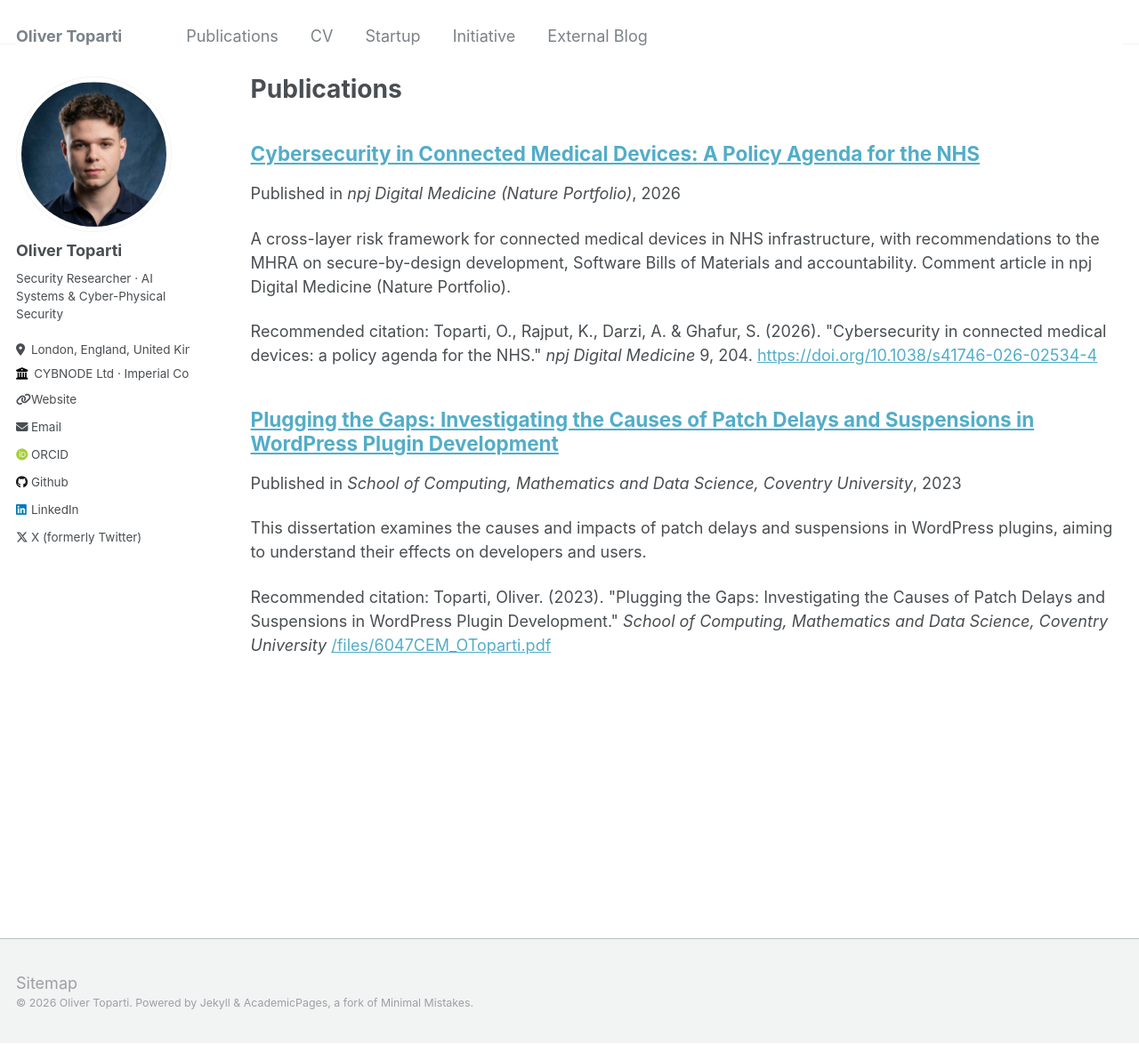
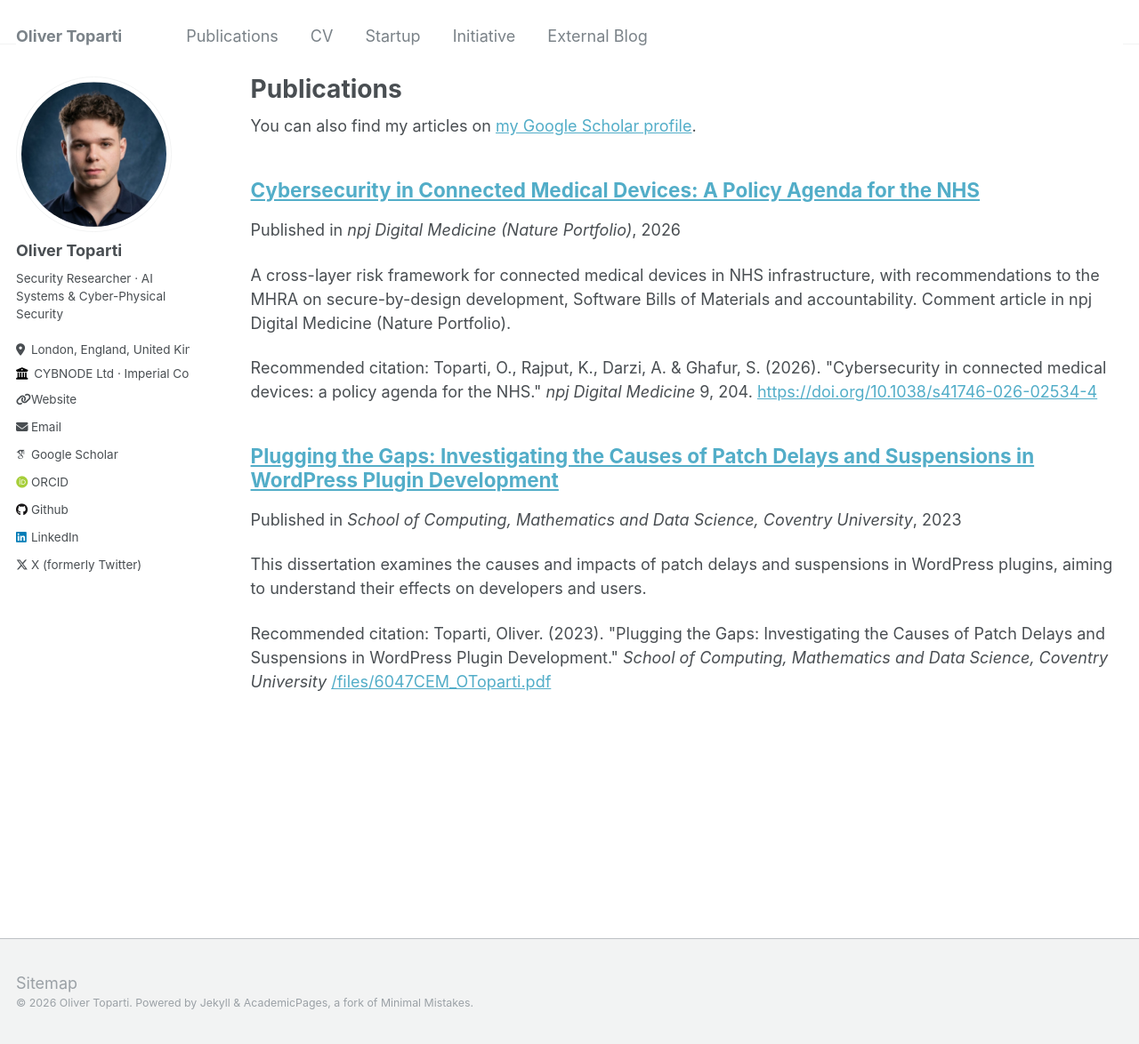
Before and after one commit to olivertoparti/olivertoparti.github.io, a Jekyll site: the page built from _pages/publications.md, in a window 1280 px wide and 1174 px high. Shown: the whole window at 89% size. Built offline with Jekyll 4.4.1, drawn with Linux system fonts in a browser that asks for light colours; some web fonts are replaced; part of the change alters nothing that is shown.

Commit message:
Add CV PDF, ORCID and Google Scholar profile
- Publish the 2026 academic CV at /files/Oliver_Toparti_CV.pdf with a
  download button on the CV page; remove the superseded 2023 PDF.
- Link ORCID (0009-0005-5316-912X) and Google Scholar in the author
  sidebar and in the Person schema's sameAs list.

Co-Authored-By: Claude Fable 5.1 <noreply@anthropic.com>

```diff
--- a/_config.yml
+++ b/_config.yml
@@ -32,7 +32,7 @@ author:
 
   # Academic websites
   arxiv            : # URL - Update with the correct link to your profile
-  googlescholar    : #
+  googlescholar    : "https://scholar.google.com/citations?user=0vfVni0AAAAJ"
   impactstory      : # URL
   orcid            : "https://orcid.org/0009-0005-5316-912X"
   pubmed           : #
@@ -146,12 +146,12 @@ social:
     - "Cyber-physical systems security"
     - "AI security"
     - "Digital health policy"
-  # Add your LinkedIn, ORCID and Google Scholar URLs here: Google uses these
-  # "sameAs" links to connect this site to your other profiles.
+  # Google uses these "sameAs" links to connect this site to your other profiles.
   links:
     - "https://www.linkedin.com/in/toparti/"
     - "https://github.com/olivertoparti"
     - "https://orcid.org/0009-0005-5316-912X"
+    - "https://scholar.google.com/citations?user=0vfVni0AAAAJ"
     - "https://x.com/topartioliver"
     - "https://www.cybnode.com"
     - "https://blogs.imperial.ac.uk/toparti/"
```
